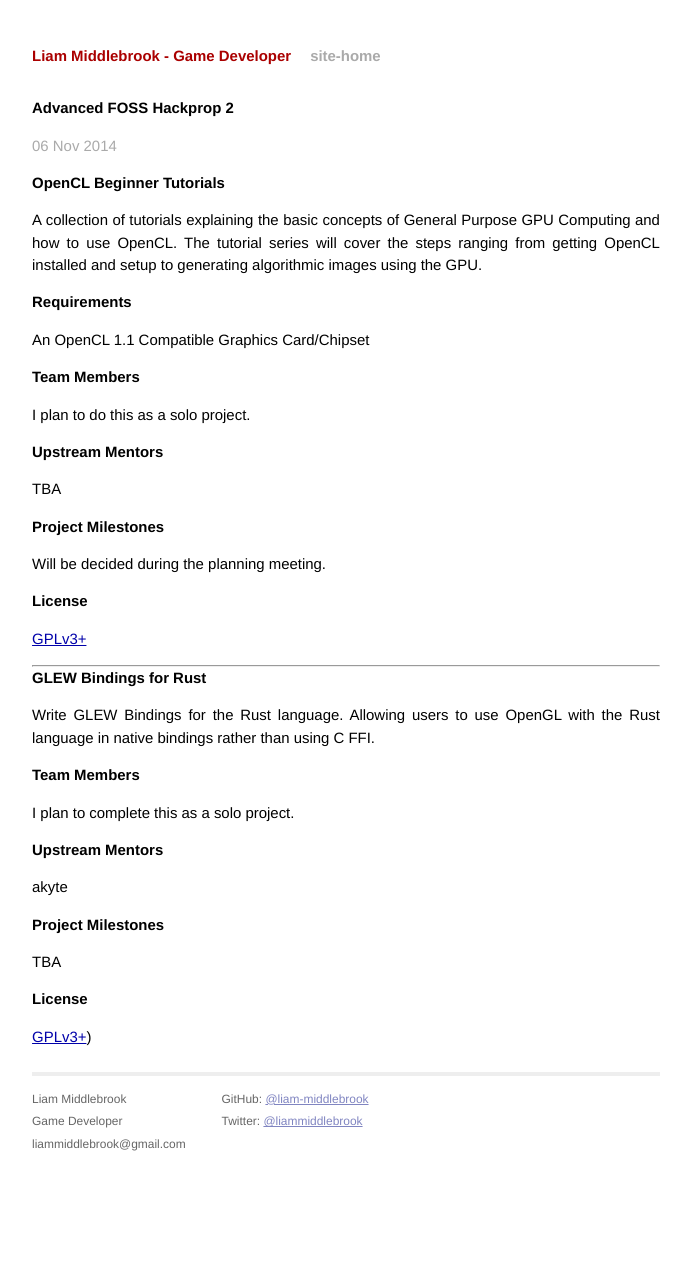
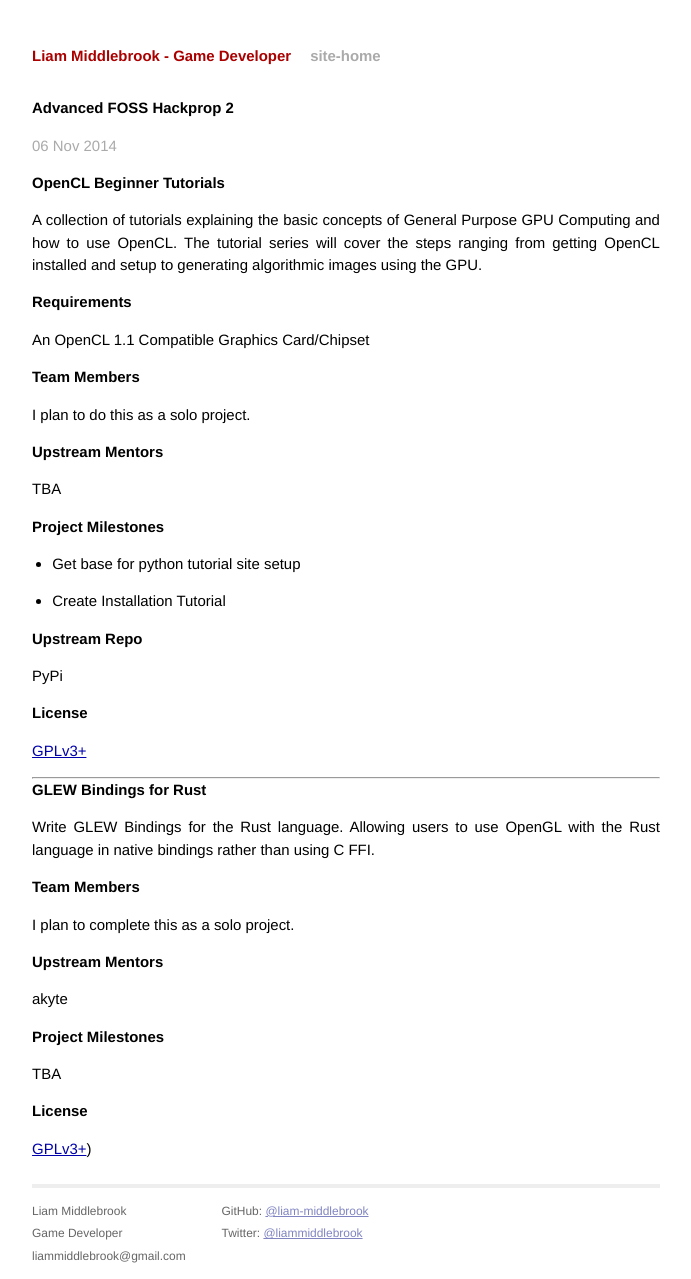
Before and after one commit to liam-middlebrook/blog, a Jekyll site: the page 2014/11/06/hackprop2.html, which Jekyll copies as it is, in a window 1280 px wide. Shown: the whole page, without its empty margins (294-985 px from the left). Built offline with Jekyll 4.4.1, drawn with Linux system fonts in a browser that asks for light colours; Markdown is read by kramdown in place of the engine named in the settings; before the commit the page ends 1167 px from its top, so only the background shows below that.

Commit message:
Publishing: Added milestones to hackprop2a

```diff
--- a/2014/11/06/hackprop2.html
+++ b/2014/11/06/hackprop2.html
@@ -46,7 +46,14 @@
 
 <h3>Project Milestones</h3>
 
-<p>Will be decided during the planning meeting.</p>
+<ul>
+<li><p>Get base for python tutorial site setup</p></li>
+<li><p>Create Installation Tutorial</p></li>
+</ul>
+
+<h1>Upstream Repo</h1>
+
+<p>PyPi</p>
 
 <h3>License</h3>
 
```
